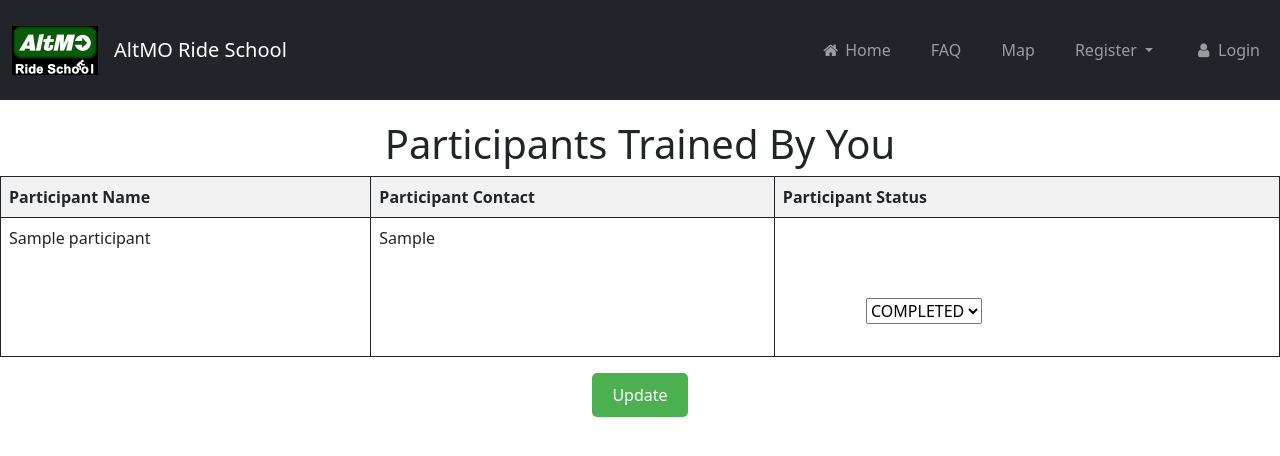
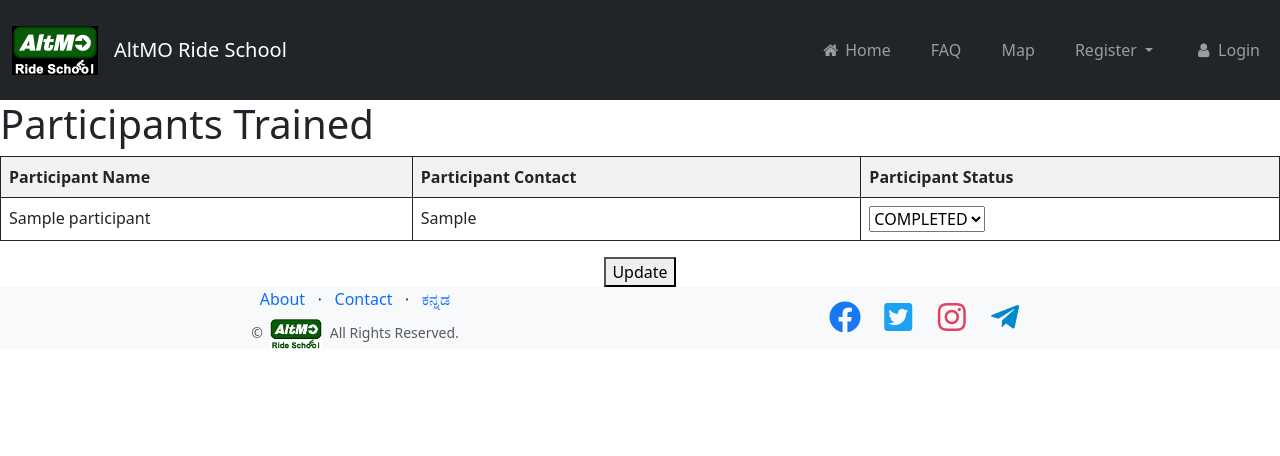
Before and after one commit to urbanmorph/rideschool, a Flask app: template altmo_rideschool/templates/trainer_details.html in a window 1280 px wide. Shown: the top 456 px of the page. Run offline with Flask 3, Linux system fonts and the light colour scheme; the template is opened without the code that fills it: most values are stand-ins (such as "Sample title", 1, 10 or a date in 2020); parts of the project's set-up code (start-up, migrations or seed data) failed here and were passed over; some libraries are stand-ins or nearby versions.

Commit message:
structure

```diff
--- a/altmo_rideschool/templates/trainer_details.html
+++ b/altmo_rideschool/templates/trainer_details.html
@@ -1,89 +1,13 @@
-<!DOCTYPE html>
-<html lang="en">
-<head>
+{% extends "application.html" %}
+{% block head %}
+  {{ super() }}
+{% endblock %}
 
-    <meta charset="UTF-8">
-    <meta name="viewport" content="width=device-width, initial-scale=1.0">
-    <title>Participants Information</title>
-    <link href="https://cdn.jsdelivr.net/npm/bootstrap@5.3.0/dist/css/bootstrap.min.css" rel="stylesheet">
-    <style>
-        /* Adjust the z-index for the navbar */
-        .navbar {
-          z-index: 1000;
-        }
-      </style>
-    <style>
+{% block title %} Trainer landing {% endblock %}
 
-        body {
-            font-family: Arial, sans-serif;
-            background-color: #f7f7f7;
-
-        }
-
-        h1 {
-            text-align: center;
-
-        }
-
-        table {
-            width: 100%;
-            background-color: #fff;
-            border: 1px solid #ddd;
-        }
-
-        th, td {
-            padding: 12px;
-            text-align: left;
-            border-bottom: 1px solid #ddd;
-            white-space: pre-wrap;
-        }
-
-
-        th:nth-child(10),
-        td:nth-child(10) {
-            width: 30%;
-        }
-
-        thead {
-            background-color: #343a40;
-            color: #fff;
-            position: sticky;
-            top: 100px;
-        }
-
-        th {
-            font-weight: bold;
-            border-right: 1px solid #ddd;
-        }
-
-        tbody tr:nth-child(even) {
-            background-color: #f2f2f2;
-        }
-
-
-
-        form button {
-            padding: 10px 20px;
-            background-color: #4CAF50;
-            color: #fff;
-            border: none;
-            border-radius: 5px;
-            font-size: 16px;
-            cursor: pointer;
-            transition: background-color 0.3s ease;
-        }
-
-    </style>
-
-    <title>trainer display </title>
-
-    <script src="https://code.jquery.com/jquery-3.6.0.min.js"></script>
-</head>
-<body>
-    {% include 'navbar.html' %}
-    <br><br>
-    <br>
-    <h1 class = "mt-5">Participants Trained By You </h1>
+{% block content %}
+    <div  style="margin-top: 100px;">
+        <h1>Participants Trained  </h1>
         <!--the rout to update the participant_status to COMPLETED or DROPOUT by the trainer is in the login.py below the /logout rout  -->
         <form method="POST" id="update-form">
             <table class="table table-striped table-bordered border-dark">
@@ -94,32 +18,23 @@
                 </tr>
                 {% for participant in participants %}
                 <tr>
-
-            <!--<td>{{ participant[1] }}</td>
-            <td>{{ participant[2] }}</td>-->
                     <td>{{ participant.participant_name }}</td>
                     <td>{{ participant.participant_contact }}</td>
                     <td>
-                <!-- class to the select element to make it easier to select with jQuery -->
-               <!--<select class="status-select" name="participant_status" data-participant-id="{{ participant[0] }}" data-initial-status="{{ participant[3] }}">
-
-                    <option value="{{ participant[3] }}" selected>{{ participant[3] }}</option>-->
                         <select class="status-select" name="participant_status" data-participant-id="{{ participant.participant_id }}" data-initial-status="{{ participant.participant_status }}">
                             <option value="{{ participant.participant_status }}" selected>{{ participant.participant_status }}</option>
                             {% if participant.participant_status == 'ONGOING' %}
                             <option value="COMPLETED">COMPLETED</option>
                             <option value="DROP-OUT">DROP-OUT</option>
                             {% endif %}
-                        <!--<option value="COMPLETED">COMPLETED</option>
-                    <option value="DROP-OUT">DROP-OUT</option>-->
                         </select>
                     </td>
                 </tr>
                 {% endfor %}
             </table>
-    <center><button type="button" id="update-button">Update</button></center>
+            <div class="d-flex justify-content-center">
+            <button type="button" id="update-button" >Update</button></div>
         </form>
-
 
         <script>
             $(document).ready(function () {
@@ -129,9 +44,6 @@ $(document).ready(function () {
 
                     // Loop through all select elements
                     $(".status-select").each(function () {
-            //For each select element:, wheenever you select an option from the droplist
-//It retrieves the participant's ID, the newly selected status, and the initial status from data attributes in the HTML.
-//It checks if the status has changed. If it has, it adds an object containing the participant ID and the new status to the updates array.
                         var participantId = $(this).data("participant-id");
                         var newStatus = $(this).val();
                         var initialStatus = $(this).closest("td").data("initial-status");
@@ -150,14 +62,8 @@ $(document).ready(function () {
                         type: "POST",
                         url: "/update_participant_statuses",
                         contentType: "application/json",
-            data: JSON.stringify(updates),  // Send the array of updates, sends the data in json format,The data to be sent in JSON format (the updates array).
-
-//The success and error callback functions handle the response from the server:
-
-//If the server responds with success, it displays a success message in the "message-div" element.
-//If there's an error during the request, it logs the error and displays an error message.
+                        data: JSON.stringify(updates),
                         success: function (response) {
-
                             var messageDiv = $("#message-div"); // alert 1
                                     messageDiv.empty(); // alert 1
 
@@ -187,9 +93,7 @@ $(document).ready(function () {
                     });
                 });
             });
-
         </script>
-
         <div class="alert-message" id="message-div"></div>
-</body>
-</html>
+    </div>
+{% endblock %}
```
Lines whose indentation alone changed are shown as unchanged.
